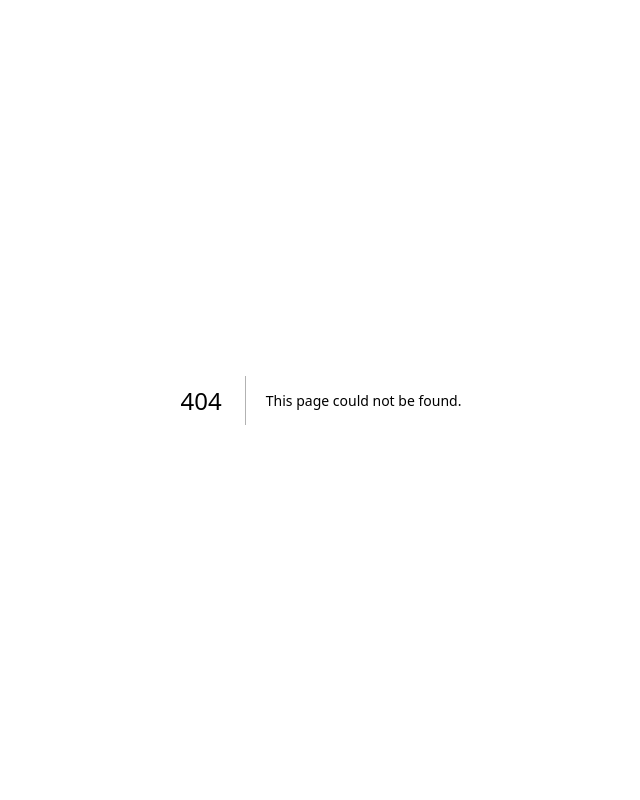
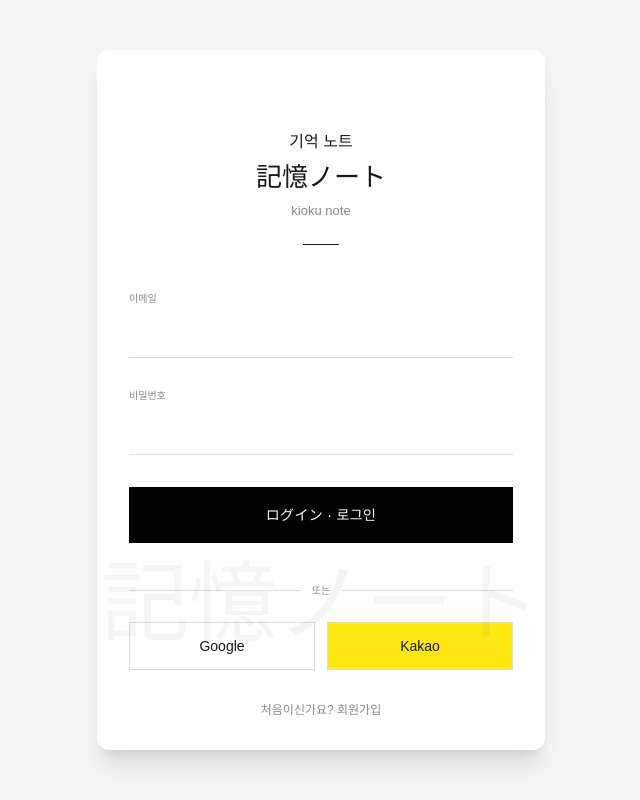
Before and after one commit to enunsnv/kioku-note, a Next.js app in the folder kioku-note/: page /login in a window 1280 px wide. Before the commit this address had no page. Shown: the whole page, without its empty margins (319-959 px from the left). Built offline with nearby package versions, Linux system fonts and the light colour scheme.

Commit message:
✨feat: login 페이지 구현

```diff
--- /dev/null
+++ b/kioku-note/app/login/page.tsx
@@ -0,0 +1,81 @@
+export default function Page() {
+  return (
+    <div className="min-h-screen bg-[#f5f5f5] flex items-center justify-center">
+      {/* 카드 컨테이너 */}
+      <div
+        className="
+          relative w-full min-h-screen
+          sm:min-h-0 sm:h-auto
+          sm:max-w-md
+          sm:rounded-xl
+          sm:shadow-xl
+          sm:bg-white
+          px-8
+        "
+      >
+        {/* 워터마크 */}
+        <div className="absolute bottom-20 left-1/2 -translate-x-1/2 text-[18vw] sm:text-[88px] opacity-[0.04] select-none whitespace-nowrap">
+          記憶ノート
+        </div>
+
+        {/* 콘텐츠 영역 */}
+        <div className="pt-32 sm:pt-20 pb-20">
+          {/* 타이틀 */}
+          <div className="text-center">
+            <p className="text-[16px] text-[#1a1a1a]">기억 노트</p>
+            <p className="text-[26px] mt-1">記憶ノート</p>
+            <p className="text-[13px] text-[#888888] mt-1">kioku note</p>
+          </div>
+
+          {/* 구분선 */}
+          <div className="w-9 h-[1px] bg-[#1a1a1a] mx-auto mt-6" />
+
+          {/* 이메일 */}
+          <div className="mt-10">
+            <label className="text-[10px] text-[#888888]">이메일</label>
+            <input
+              type="email"
+              className="w-full bg-transparent border-b border-[#dddddd] focus:border-black focus:outline-none py-3 transition"
+            />
+          </div>
+
+          {/* 비밀번호 */}
+          <div className="mt-6">
+            <label className="text-[10px] text-[#888888]">비밀번호</label>
+            <input
+              type="password"
+              className="w-full bg-transparent border-b border-[#dddddd] focus:border-black focus:outline-none py-3 transition"
+            />
+          </div>
+
+          {/* 로그인 버튼 */}
+          <button className="w-full h-14 bg-black text-white mt-8 text-sm tracking-wide hover:opacity-90 transition">
+            ログイン · 로그인
+          </button>
+
+          {/* 소셜 구분 */}
+          <div className="flex items-center mt-10">
+            <div className="flex-1 h-px bg-[#dddddd]" />
+            <span className="mx-3 text-[10px] text-[#888888]">또는</span>
+            <div className="flex-1 h-px bg-[#dddddd]" />
+          </div>
+
+          {/* 소셜 버튼 */}
+          <div className="flex gap-3 mt-6">
+            <button className="flex-1 h-12 bg-white border border-[#dddddd] text-sm hover:bg-gray-50 transition">
+              Google
+            </button>
+            <button className="flex-1 h-12 bg-[#FFE812] border border-[#dddddd] text-sm hover:brightness-95 transition">
+              Kakao
+            </button>
+          </div>
+        </div>
+
+        {/* 회원가입 */}
+        <div className="absolute bottom-8 w-full left-0 text-center text-xs text-[#888888]">
+          처음이신가요? 회원가입
+        </div>
+      </div>
+    </div>
+  );
+}
```
